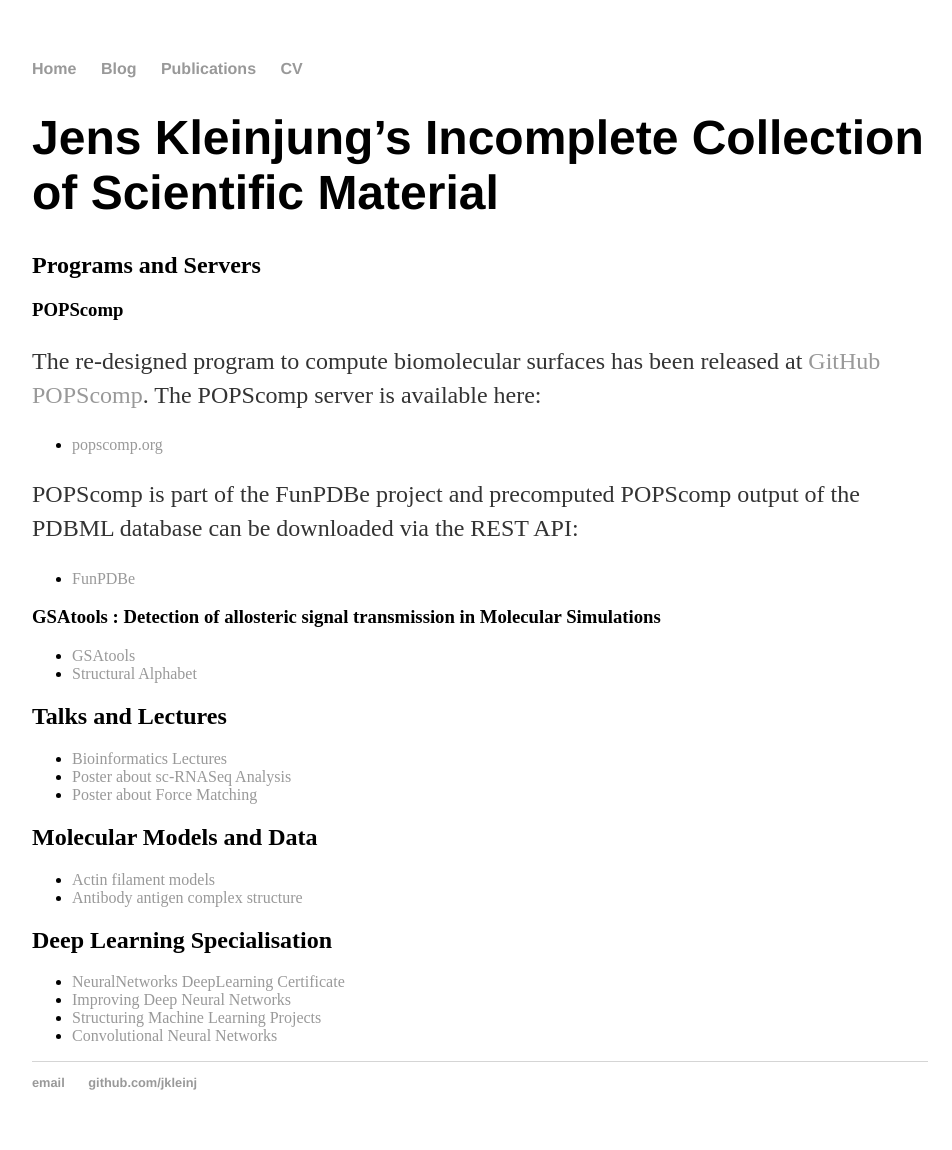
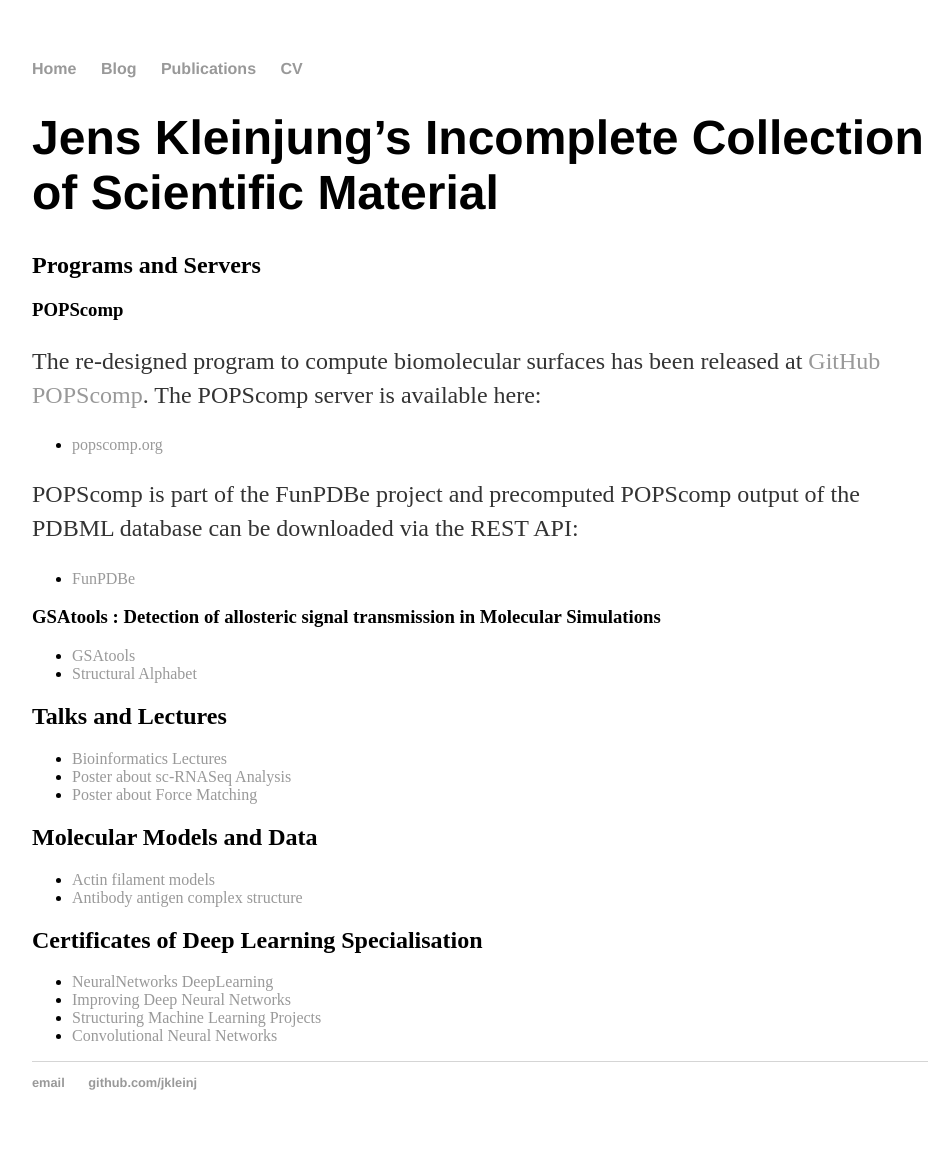
Before and after one commit to jkleinj/jkleinj.github.io, a Jekyll site: the page built from index.md, in a window 1280 px wide. Shown: the whole page, without its empty margins (160-1112 px from the left). Built offline with Jekyll 4.4.1, drawn with Linux system fonts in a browser that asks for light colours.

Commit message:
Update index.md

```diff
--- a/index.md
+++ b/index.md
@@ -29,8 +29,8 @@
 * [Actin filament models](https://github.com/jkleinj/AFMmodels)
 * [Antibody antigen complex structure](http://www.rcsb.org/pdb/explore/explore.do?structureId=1f3r)
 
-## Deep Learning Specialisation
-* [NeuralNetworks DeepLearning Certificate](https://github.com/jkleinj/jkleinj.github.io/blob/master/docs/NeuralNetworks_DeepLearning_Certificate.pdf)
+## Certificates of Deep Learning Specialisation
+* [NeuralNetworks DeepLearning](https://github.com/jkleinj/jkleinj.github.io/blob/master/docs/NeuralNetworks_DeepLearning_Certificate.pdf)
 * [Improving Deep Neural Networks](https://github.com/jkleinj/jkleinj.github.io/blob/master/docs/ImprovingDeepNeuralNetworks_Certificate.pdf)
 * [Structuring Machine Learning Projects](https://github.com/jkleinj/jkleinj.github.io/blob/master/docs/StructuringMachineLearningProjects_Certificate.pdf)
 * [Convolutional Neural Networks](https://github.com/jkleinj/jkleinj.github.io/blob/master/docs/ConvolutionalNeuralNetworks_Certificate.pdf)
```
